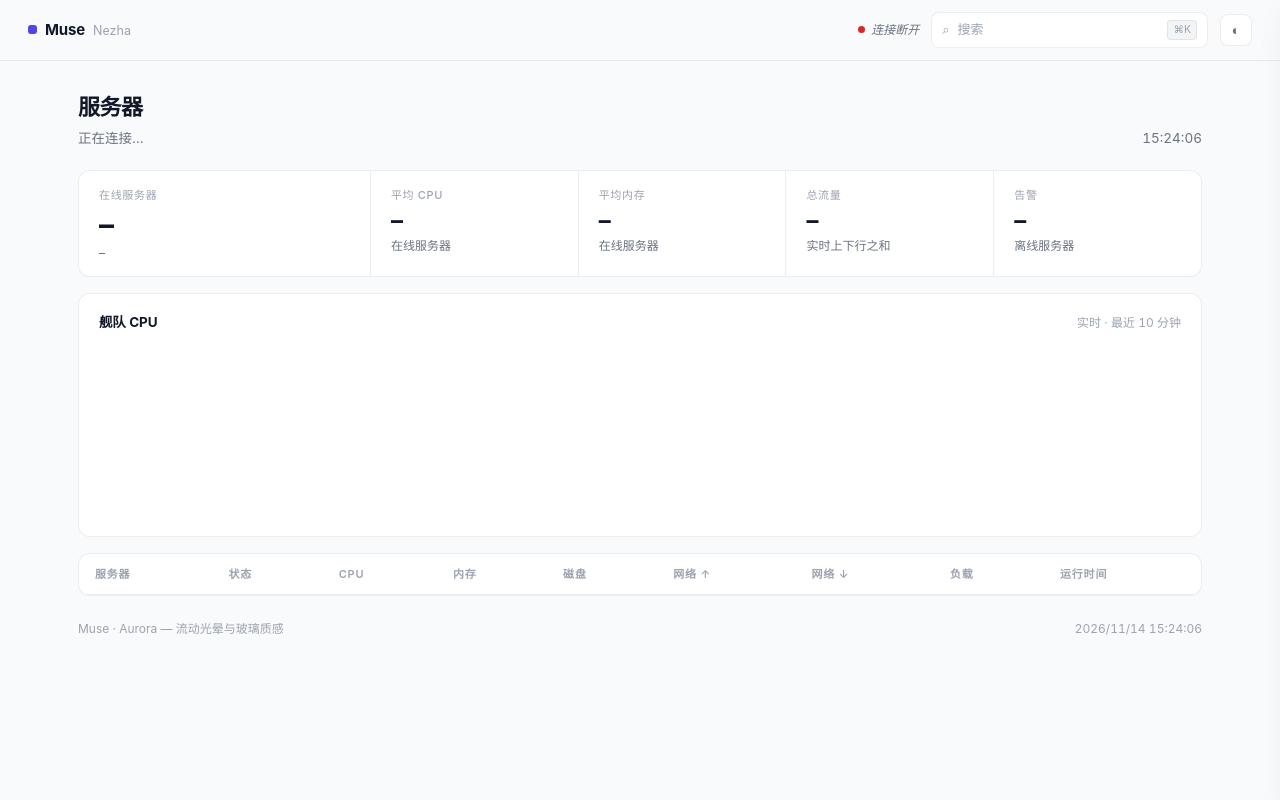
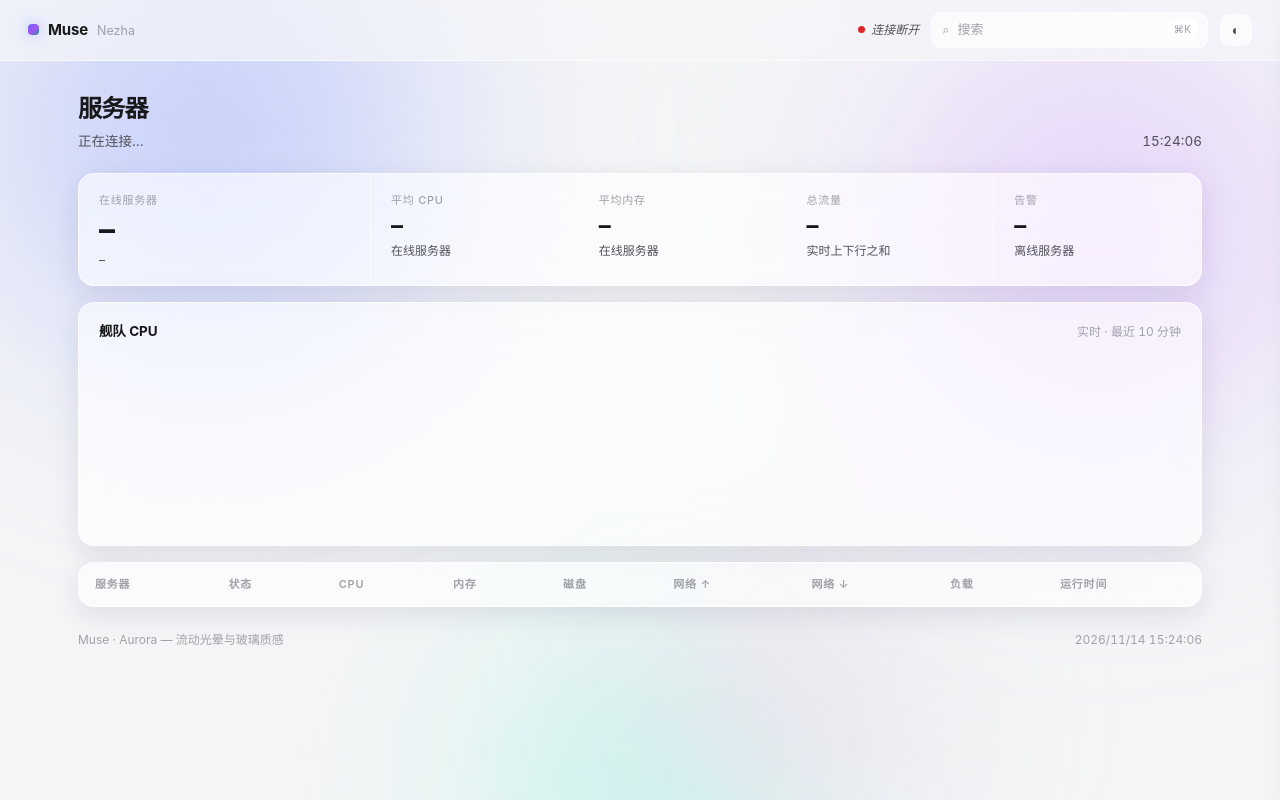
Before and after one commit to atmous/nezha-theme-muse, a plain HTML site: page muse-dist/index.html in a window 1280 px wide. Drawn offline with Linux system fonts and the light colour scheme; no server answers.

Commit message:
v6 Aurora: flowing light + glass

```diff
--- a/muse-dist/assets/style.css
+++ b/muse-dist/assets/style.css
@@ -1,56 +1,55 @@
-/* Muse v5 — restraint, after Linear / Stripe / Vercel.
- * What the references teach:
- *  - Linear: near-monochrome surfaces, one accent, low-contrast borders,
- *    crisp type; everything non-essential is absent.
- *  - Stripe: tables are the product — right-aligned tabular numerals,
- *    muted gridlines, inline sparklines; one hero metric visualized,
- *    everything else numeric.
- *  - Vercel: hierarchy from spacing and type weight; color = meaning only.
- * So: true-grey base (not pure black), layered elevation by background
- * lightness, hairline borders, one refined indigo accent, muted semantic
- * colors. No glow, no neon, no decoration competing with the data. */
+/* Muse v6 — Aurora. Flowing light + glass.
+ * The idea: the page is a dark room with slow aurora light in it.
+ * Deep indigo / violet / teal fields drift behind frosted glass panels,
+ * so the light bleeds through softly. Data stays calm and monochrome;
+ * the aurora is the atmosphere, not the data. One gradient accent
+ * (indigo → violet → teal) is used only for the hero number, the hero
+ * chart, and active states. Everything moves slowly — premium motion
+ * is slow motion. */
 :root {
-  --bg: #0b0d10;
-  --panel: #11141a;
-  --panel-2: #161a21;
-  --line: rgba(255, 255, 255, .07);
-  --line-strong: rgba(255, 255, 255, .11);
-  --text: #e6e8eb;
-  --text-2: #9ba3af;
-  --text-3: #6b7280;
-  --accent: #7c7cff;
-  --accent-soft: rgba(124, 124, 255, .12);
-  --accent-line: rgba(124, 124, 255, .45);
+  --bg: #070810;
+  --glass: rgba(255, 255, 255, .045);
+  --glass-2: rgba(255, 255, 255, .07);
+  --line: rgba(255, 255, 255, .09);
+  --line-strong: rgba(255, 255, 255, .14);
+  --text: #f2f3f5;
+  --text-2: #a1a1aa;
+  --text-3: #71717a;
+  --accent: #818cf8;
+  --accent-2: #c084fc;
+  --accent-3: #2dd4bf;
+  --accent-grad: linear-gradient(135deg, #818cf8, #c084fc 55%, #2dd4bf);
+  --accent-soft: rgba(129, 140, 248, .13);
   --green: #34d399;
-  --green-soft: rgba(52, 211, 153, .12);
+  --green-soft: rgba(52, 211, 153, .13);
   --red: #f87171;
   --red-soft: rgba(248, 113, 113, .12);
   --amber: #fbbf24;
-  --amber-soft: rgba(251, 191, 36, .12);
-  --hover: rgba(255, 255, 255, .035);
-  --shadow: 0 1px 2px rgba(0, 0, 0, .35), 0 12px 32px rgba(0, 0, 0, .35);
+  --hover: rgba(255, 255, 255, .05);
+  --shadow: 0 8px 32px rgba(0, 0, 0, .35);
   --font: -apple-system, BlinkMacSystemFont, "SF Pro Display", "SF Pro Text", "Inter", "Segoe UI", "PingFang SC", "Hiragino Sans GB", "Microsoft YaHei", sans-serif;
 }
 html[data-theme="light"] {
-  --bg: #f9fafb;
-  --panel: #ffffff;
-  --panel-2: #f3f4f6;
-  --line: rgba(0, 0, 0, .07);
-  --line-strong: rgba(0, 0, 0, .12);
-  --text: #111827;
-  --text-2: #6b7280;
-  --text-3: #9ca3af;
-  --accent: #4f46e5;
-  --accent-soft: rgba(79, 70, 229, .09);
-  --accent-line: rgba(79, 70, 229, .4);
+  --bg: #f4f5f7;
+  --glass: rgba(255, 255, 255, .62);
+  --glass-2: rgba(255, 255, 255, .8);
+  --line: rgba(255, 255, 255, .65);
+  --line-strong: rgba(17, 24, 39, .10);
+  --text: #18181b;
+  --text-2: #52525b;
+  --text-3: #a1a1aa;
+  --accent: #6366f1;
+  --accent-2: #a855f7;
+  --accent-3: #0d9488;
+  --accent-grad: linear-gradient(135deg, #6366f1, #a855f7 55%, #0d9488);
+  --accent-soft: rgba(99, 102, 241, .10);
   --green: #059669;
   --green-soft: rgba(5, 150, 105, .10);
   --red: #dc2626;
   --red-soft: rgba(220, 38, 38, .09);
   --amber: #d97706;
-  --amber-soft: rgba(217, 119, 6, .10);
-  --hover: rgba(0, 0, 0, .03);
-  --shadow: 0 1px 2px rgba(0, 0, 0, .06), 0 12px 32px rgba(0, 0, 0, .10);
+  --hover: rgba(0, 0, 0, .035);
+  --shadow: 0 8px 28px rgba(30, 27, 75, .10);
 }
 * { box-sizing: border-box; }
 html, body { margin: 0; padding: 0; }
@@ -63,33 +62,91 @@ body {
   -webkit-font-smoothing: antialiased;
   text-rendering: optimizeLegibility;
   font-variant-numeric: tabular-nums;
+  overflow-x: hidden;
 }
 button, input { font: inherit; color: inherit; }
 ::selection { background: var(--accent-soft); }
 
-/* ---------- top bar : quiet chrome ---------- */
+/* ---------- aurora : slow drifting light fields ---------- */
+.aurora {
+  position: fixed; inset: 0; z-index: 0;
+  overflow: hidden; pointer-events: none;
+}
+.orb {
+  position: absolute; border-radius: 50%;
+  filter: blur(90px);
+  will-change: transform;
+}
+.orb-1 {
+  width: 56vw; height: 56vw; left: -12vw; top: -18vw;
+  background: radial-gradient(circle, rgba(99, 102, 241, .55), transparent 65%);
+  animation: drift1 52s ease-in-out infinite alternate;
+}
+.orb-2 {
+  width: 48vw; height: 48vw; right: -10vw; top: -6vw;
+  background: radial-gradient(circle, rgba(168, 85, 247, .45), transparent 65%);
+  animation: drift2 64s ease-in-out infinite alternate;
+}
+.orb-3 {
+  width: 44vw; height: 44vw; left: 30vw; bottom: -22vw;
+  background: radial-gradient(circle, rgba(45, 212, 191, .32), transparent 65%);
+  animation: drift3 58s ease-in-out infinite alternate;
+}
+.orb-4 {
+  width: 34vw; height: 34vw; right: 22vw; bottom: -10vw;
+  background: radial-gradient(circle, rgba(236, 72, 153, .20), transparent 65%);
+  animation: drift4 70s ease-in-out infinite alternate;
+}
+@keyframes drift1 { from { transform: translate(0, 0) scale(1); } to { transform: translate(9vw, 6vh) scale(1.15); } }
+@keyframes drift2 { from { transform: translate(0, 0) scale(1.1); } to { transform: translate(-8vw, 9vh) scale(.95); } }
+@keyframes drift3 { from { transform: translate(0, 0) scale(1); } to { transform: translate(-7vw, -6vh) scale(1.12); } }
+@keyframes drift4 { from { transform: translate(0, 0) scale(.95); } to { transform: translate(6vw, -8vh) scale(1.1); } }
+html[data-theme="light"] .orb-1 { background: radial-gradient(circle, rgba(165, 180, 252, .75), transparent 65%); }
+html[data-theme="light"] .orb-2 { background: radial-gradient(circle, rgba(216, 180, 254, .7), transparent 65%); }
+html[data-theme="light"] .orb-3 { background: radial-gradient(circle, rgba(153, 246, 228, .7), transparent 65%); }
+html[data-theme="light"] .orb-4 { background: radial-gradient(circle, rgba(251, 207, 232, .65), transparent 65%); }
+
+/* content floats above the aurora */
+.topbar, .wrap, .detail, .backdrop { position: relative; }
+.topbar, .wrap { z-index: 1; }
+.detail { z-index: 31; }
+.backdrop { z-index: 30; }
+
+/* ---------- glass ---------- */
+.glass {
+  background: var(--glass);
+  -webkit-backdrop-filter: blur(20px) saturate(150%);
+  backdrop-filter: blur(20px) saturate(150%);
+  border: 1px solid var(--line);
+  border-radius: 16px;
+  box-shadow: var(--shadow);
+}
+
+/* ---------- top bar ---------- */
 .topbar {
   position: sticky; top: 0; z-index: 20;
   display: flex; align-items: center; gap: 16px; flex-wrap: wrap;
   padding: 12px 28px;
-  background: color-mix(in srgb, var(--bg) 86%, transparent);
-  -webkit-backdrop-filter: blur(14px);
-  backdrop-filter: blur(14px);
+  background: color-mix(in srgb, var(--bg) 72%, transparent);
+  -webkit-backdrop-filter: blur(20px) saturate(160%);
+  backdrop-filter: blur(20px) saturate(160%);
   border-bottom: 1px solid var(--line);
 }
-.brand { display: flex; align-items: baseline; gap: 8px; }
-.brand-mark { width: 9px; height: 9px; border-radius: 3px; background: var(--accent); align-self: center; }
+.brand { display: flex; align-items: baseline; gap: 9px; }
+.brand-mark { width: 11px; height: 11px; border-radius: 4px; background: var(--accent-grad); align-self: center; box-shadow: 0 0 14px rgba(129, 140, 248, .55); }
 .brand h1 { font-size: 15px; font-weight: 650; letter-spacing: -.01em; margin: 0; }
 .brand-sub { font-size: 12.5px; color: var(--text-3); }
 .topbar-right { margin-left: auto; display: flex; align-items: center; gap: 12px; flex-wrap: wrap; }
 .conn { display: inline-flex; align-items: center; gap: 6px; font-size: 12px; color: var(--text-2); white-space: nowrap; }
 .conn i { width: 7px; height: 7px; border-radius: 50%; background: var(--amber); display: inline-block; }
-.conn.ok i { background: var(--green); }
+.conn.ok i { background: var(--green); box-shadow: 0 0 8px rgba(52, 211, 153, .8); }
 .conn.bad i { background: var(--red); }
 .search {
   display: flex; align-items: center; gap: 6px;
-  background: var(--panel); border: 1px solid var(--line);
-  border-radius: 8px; padding: 6px 10px; min-width: 180px;
+  background: var(--glass); border: 1px solid var(--line);
+  -webkit-backdrop-filter: blur(16px);
+  backdrop-filter: blur(16px);
+  border-radius: 10px; padding: 6px 10px; min-width: 180px;
 }
 .search span { color: var(--text-3); font-size: 13px; }
 .search input { border: 0; outline: 0; background: transparent; width: 100%; font-size: 13px; }
@@ -97,12 +154,14 @@ button, input { font: inherit; color: inherit; }
 .search kbd {
   font-family: var(--font); font-size: 10.5px; color: var(--text-3);
   border: 1px solid var(--line); border-radius: 4px; padding: 1px 5px;
-  background: var(--panel-2);
+  background: var(--glass-2);
 }
-.search:focus-within { border-color: var(--accent-line); }
+.search:focus-within { border-color: var(--accent); box-shadow: 0 0 0 3px var(--accent-soft); }
 .icon-btn {
-  background: var(--panel); border: 1px solid var(--line);
-  border-radius: 8px; width: 32px; height: 32px; cursor: pointer;
+  background: var(--glass); border: 1px solid var(--line);
+  -webkit-backdrop-filter: blur(16px);
+  backdrop-filter: blur(16px);
+  border-radius: 10px; width: 32px; height: 32px; cursor: pointer;
   display: inline-grid; place-items: center; font-size: 14px; color: var(--text-2);
 }
 .icon-btn:hover { color: var(--text); border-color: var(--line-strong); }
@@ -110,59 +169,77 @@ button, input { font: inherit; color: inherit; }
 /* ---------- layout ---------- */
 .wrap { max-width: 1180px; margin: 0 auto; padding: 28px 28px 48px; }
 .page-head { display: flex; align-items: flex-end; justify-content: space-between; gap: 16px; margin: 2px 0 22px; }
-.page-head h2 { margin: 0; font-size: 22px; font-weight: 700; letter-spacing: -.02em; }
+.page-head h2 { margin: 0; font-size: 24px; font-weight: 700; letter-spacing: -.03em; }
 .page-head p { margin: 4px 0 0; font-size: 13.5px; color: var(--text-2); }
 .live-clock { font-size: 13px; color: var(--text-3); font-variant-numeric: tabular-nums; margin: 0 0 2px; }
 .hint { color: var(--text-2); font-size: 13px; }
 .hint.error { color: var(--red); }
 
-/* ---------- KPI strip : one primary, rest quiet ---------- */
+/* ---------- KPI strip : glass ---------- */
 .kpis {
   display: grid; grid-template-columns: 1.4fr 1fr 1fr 1fr 1fr;
-  border: 1px solid var(--line); border-radius: 12px;
-  background: var(--panel);
+  background: var(--glass);
+  -webkit-backdrop-filter: blur(20px) saturate(150%);
+  backdrop-filter: blur(20px) saturate(150%);
+  border: 1px solid var(--line); border-radius: 16px;
+  box-shadow: var(--shadow);
   margin-bottom: 16px; overflow: hidden;
 }
-.kpi { padding: 16px 20px 14px; }
+.kpi { padding: 18px 20px 16px; }
 .kpi + .kpi { border-left: 1px solid var(--line); }
-.kpi label { display: block; font-size: 11px; font-weight: 550; letter-spacing: .06em; text-transform: uppercase; color: var(--text-3); margin-bottom: 4px; }
+.kpi label { display: block; font-size: 11px; font-weight: 550; letter-spacing: .07em; text-transform: uppercase; color: var(--text-3); margin-bottom: 4px; }
 .kpi b { font-size: 24px; font-weight: 650; letter-spacing: -.02em; font-variant-numeric: tabular-nums; line-height: 1.15; }
-.kpi.primary b { font-size: 30px; }
+.kpi.primary b { font-size: 32px; }
 .kpi b.gd { color: var(--green); }
 .kpi b.bd { color: var(--red); }
-.kpi b.ac { color: var(--accent); }
+.kpi b.ac {
+  background: var(--accent-grad);
+  -webkit-background-clip: text; background-clip: text;
+  -webkit-text-fill-color: transparent; color: transparent;
+}
 .kpi span { display: block; font-size: 12px; color: var(--text-2); margin-top: 2px; }
 
-/* ---------- hero chart : one metric visualized ---------- */
+/* ---------- hero chart : glass, gradient area ---------- */
 .hero-chart {
-  border: 1px solid var(--line); border-radius: 12px;
-  background: var(--panel);
+  background: var(--glass);
+  -webkit-backdrop-filter: blur(20px) saturate(150%);
+  backdrop-filter: blur(20px) saturate(150%);
+  border: 1px solid var(--line); border-radius: 16px;
+  box-shadow: var(--shadow);
   padding: 18px 20px 8px; margin-bottom: 16px;
 }
 .hero-chart-head { display: flex; align-items: baseline; justify-content: space-between; gap: 12px; margin-bottom: 6px; }
 .hero-chart-head h3 { margin: 0; font-size: 13.5px; font-weight: 650; letter-spacing: -.01em; }
-.hero-chart-head h3 span { color: var(--accent); font-variant-numeric: tabular-nums; margin-left: 6px; }
+.hero-chart-head h3 span {
+  background: var(--accent-grad);
+  -webkit-background-clip: text; background-clip: text;
+  -webkit-text-fill-color: transparent; color: transparent;
+  font-variant-numeric: tabular-nums; margin-left: 6px;
+}
 .hero-chart-cap { font-size: 12px; color: var(--text-3); }
 .hero-chart canvas { width: 100%; height: 190px; display: block; }
 
-/* ---------- server table : the product ---------- */
+/* ---------- server table : glass ---------- */
 .table-wrap {
-  border: 1px solid var(--line); border-radius: 12px;
-  background: var(--panel);
+  background: var(--glass);
+  -webkit-backdrop-filter: blur(20px) saturate(150%);
+  backdrop-filter: blur(20px) saturate(150%);
+  border: 1px solid var(--line); border-radius: 16px;
+  box-shadow: var(--shadow);
   overflow-x: auto;
 }
 .server-table { width: 100%; border-collapse: collapse; font-size: 13.5px; }
 .server-table th, .server-table td { padding: 0 16px; text-align: left; white-space: nowrap; }
 .server-table th {
   font-size: 11px; font-weight: 600; letter-spacing: .07em; text-transform: uppercase;
-  color: var(--text-3); height: 40px; border-bottom: 1px solid var(--line);
+  color: var(--text-3); height: 42px; border-bottom: 1px solid var(--line);
   user-select: none;
 }
 .server-table th.sortable { cursor: pointer; }
 .server-table th.sortable:hover { color: var(--text-2); }
 .server-table th.sorted { color: var(--accent); }
 .server-table th .arrow { font-size: 9px; margin-left: 3px; }
-.server-table td { height: 56px; border-bottom: 1px solid var(--line); font-variant-numeric: tabular-nums; }
+.server-table td { height: 58px; border-bottom: 1px solid var(--line); font-variant-numeric: tabular-nums; }
 .server-table tbody tr:last-child td { border-bottom: 0; }
 .server-table tbody tr { cursor: pointer; transition: background .12s ease; }
 .server-table tbody tr:hover { background: var(--hover); }
@@ -177,29 +254,31 @@ button, input { font: inherit; color: inherit; }
 .status-pill {
   display: inline-flex; align-items: center; gap: 6px;
   font-size: 12px; font-weight: 550; color: var(--text-2);
-  background: var(--panel-2); border: 1px solid var(--line);
+  background: var(--glass-2); border: 1px solid var(--line);
   border-radius: 999px; padding: 3px 10px; white-space: nowrap;
 }
-.status-pill i { width: 6px; height: 6px; border-radius: 50%; background: var(--green); }
+.status-pill i { width: 6px; height: 6px; border-radius: 50%; background: var(--green); box-shadow: 0 0 6px rgba(52, 211, 153, .7); }
 .status-pill.off { color: var(--red); }
-.status-pill.off i { background: var(--red); }
+.status-pill.off i { background: var(--red); box-shadow: none; }
 .cpu-cell { display: inline-flex; align-items: center; gap: 10px; justify-content: flex-end; }
 .cpu-cell b { font-weight: 650; font-size: 13.5px; }
 .cpu-cell b.hot { color: var(--red); }
 .cpu-cell canvas { width: 72px; height: 26px; display: block; }
 .mini-bar { display: inline-block; width: 64px; height: 4px; border-radius: 99px; background: var(--line-strong); overflow: hidden; vertical-align: middle; margin-left: 8px; }
-.mini-bar i { display: block; height: 100%; border-radius: 99px; background: var(--accent); }
+.mini-bar i { display: block; height: 100%; border-radius: 99px; background: var(--accent-grad); }
 .mini-bar i.warn { background: var(--amber); }
 .mini-bar i.hot { background: var(--red); }
 
 .foot { display: flex; justify-content: space-between; gap: 12px; flex-wrap: wrap; margin-top: 24px; font-size: 12px; color: var(--text-3); }
 
-/* ---------- detail drawer ---------- */
-.backdrop { position: fixed; inset: 0; background: rgba(0, 0, 0, .45); z-index: 30; }
+/* ---------- detail drawer : glass ---------- */
+.backdrop { position: fixed; inset: 0; background: rgba(0, 0, 0, .4); z-index: 30; }
 .detail {
   position: fixed; top: 0; right: 0; bottom: 0; z-index: 31;
   width: min(600px, 100vw);
-  background: var(--bg);
+  background: color-mix(in srgb, var(--bg) 78%, transparent);
+  -webkit-backdrop-filter: blur(28px) saturate(160%);
+  backdrop-filter: blur(28px) saturate(160%);
   border-left: 1px solid var(--line-strong);
   box-shadow: var(--shadow);
   transform: translateX(102%);
@@ -208,18 +287,23 @@ button, input { font: inherit; color: inherit; }
 }
 .detail.open { transform: translateX(0); }
 .detail-head { display: flex; align-items: flex-start; gap: 10px; padding: 22px 24px 16px; border-bottom: 1px solid var(--line); }
-.d-eyebrow { margin: 0 0 4px; font-size: 11px; font-weight: 600; letter-spacing: .08em; text-transform: uppercase; color: var(--accent); }
+.d-eyebrow {
+  margin: 0 0 4px; font-size: 11px; font-weight: 600; letter-spacing: .08em; text-transform: uppercase;
+  background: var(--accent-grad);
+  -webkit-background-clip: text; background-clip: text;
+  -webkit-text-fill-color: transparent; color: transparent;
+}
 .detail-head h2 { margin: 0; font-size: 22px; font-weight: 700; letter-spacing: -.02em; }
 .detail-head p { margin: 3px 0 0; font-size: 13px; color: var(--text-2); }
 .detail-head .icon-btn { margin-left: auto; }
 .detail-body { overflow-y: auto; padding: 18px 24px 32px; }
-.d-kpis { display: grid; grid-template-columns: repeat(4, 1fr); gap: 1px; background: var(--line); border: 1px solid var(--line); border-radius: 10px; overflow: hidden; }
-.d-kpi { background: var(--panel); padding: 12px 14px 10px; }
+.d-kpis { display: grid; grid-template-columns: repeat(4, 1fr); gap: 1px; background: var(--line); border: 1px solid var(--line); border-radius: 12px; overflow: hidden; }
+.d-kpi { background: var(--glass); padding: 12px 14px 10px; }
 .d-kpi label { display: block; font-size: 11px; font-weight: 550; letter-spacing: .06em; text-transform: uppercase; color: var(--text-3); }
 .d-kpi b { font-size: 19px; font-weight: 650; letter-spacing: -.01em; font-variant-numeric: tabular-nums; }
 .segmented {
   display: inline-flex; padding: 2px; gap: 1px; margin-top: 16px;
-  background: var(--panel-2); border: 1px solid var(--line); border-radius: 999px;
+  background: var(--glass-2); border: 1px solid var(--line); border-radius: 999px;
 }
 .segmented button {
   border: 0; background: transparent; cursor: pointer;
@@ -228,15 +312,15 @@ button, input { font: inherit; color: inherit; }
   transition: background .15s ease, color .15s ease, box-shadow .15s ease;
 }
 .segmented button:hover { color: var(--text); }
-.segmented button.active { background: var(--panel); color: var(--text); box-shadow: 0 1px 3px rgba(0, 0, 0, .25); }
-.chart-box { margin-top: 14px; border: 1px solid var(--line); border-radius: 10px; background: var(--panel); padding: 14px 14px 6px; }
+.segmented button.active { background: var(--glass); color: var(--text); box-shadow: 0 1px 4px rgba(0, 0, 0, .3); }
+.chart-box { margin-top: 14px; border: 1px solid var(--line); border-radius: 12px; background: var(--glass); padding: 14px 14px 6px; }
 .chart-box canvas { width: 100%; height: 180px; display: block; }
 .chart-cap { margin: 8px 0 4px; font-size: 12px; color: var(--text-3); }
 .d-list { margin: 18px 0 0; border-top: 1px solid var(--line); }
 .d-row { display: flex; justify-content: space-between; align-items: baseline; gap: 16px; padding: 10px 2px; border-bottom: 1px solid var(--line); }
 .d-row span { font-size: 13.5px; color: var(--text-2); flex: none; }
 .d-row b { font-size: 13.5px; font-weight: 550; text-align: right; word-break: break-word; font-variant-numeric: tabular-nums; }
-.d-history { margin-top: 18px; border: 1px solid var(--line); border-radius: 10px; background: var(--panel); padding: 14px 14px 6px; }
+.d-history { margin-top: 18px; border: 1px solid var(--line); border-radius: 12px; background: var(--glass); padding: 14px 14px 6px; }
 .d-history h3 { margin: 0 0 8px; font-size: 13px; font-weight: 650; }
 .d-history h3 span { color: var(--text-2); font-weight: 500; font-size: 12px; margin-left: 6px; }
 .d-history canvas { width: 100%; height: 110px; display: block; }
@@ -254,8 +338,11 @@ button, input { font: inherit; color: inherit; }
   .search { min-width: 0; flex: 1; }
   .search kbd { display: none; }
   .kpis { grid-template-columns: repeat(2, 1fr); }
-  .kpi.primary b { font-size: 24px; }
+  .kpi.primary b { font-size: 26px; }
   .hero-chart canvas { height: 150px; }
   .cell-server { min-width: 160px; }
   .cpu-cell canvas { display: none; }
 }
+@media (prefers-reduced-motion: reduce) {
+  .orb { animation: none; }
+}
```
